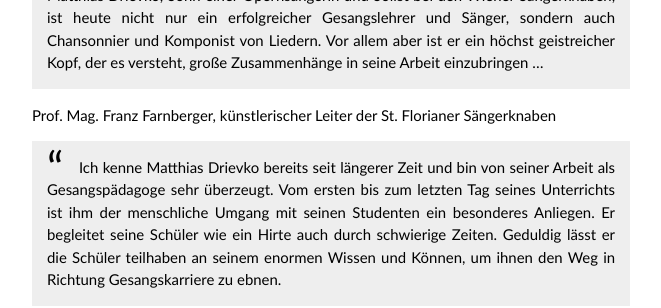
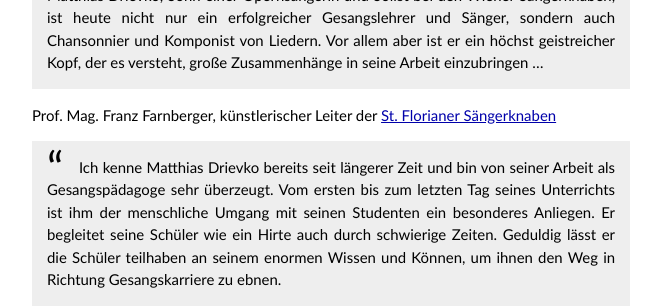
Before and after one commit to drievko/drievko.github.io, a Jekyll site: the page built from referenzen.md, in a window 1280 px wide. Shown: the part 767-1075 px from the top of the page, without its empty margins (309-970 px from the left). Built offline with Jekyll 4.4.1, drawn with Linux system fonts in a browser that asks for light colours.

```diff
--- a/referenzen.md
+++ b/referenzen.md
@@ -27,11 +27,24 @@ einem neuen Kompositionsauftrag für die Tiroler Festspiele 2015,
 ausgesprochen wenige Wochen nach der Aufführung der „[Nachtigall](/werke)“.
 
 
-> [„Die Seele in Klang verwandeln“][Lehrbuch] ist das "missing manual" für das Betriebssystem Gesangsstimme, geschrieben von einem, der das Singen aus allen Blickwinkeln kennt: Matthias Drievko, Sohn einer Opernsängerin und Solist bei den Wiener Sängerknaben, ist heute nicht nur ein erfolgreicher Gesangslehrer und Sänger, sondern auch Chansonnier und Komponist von Liedern. Vor allem aber ist er ein höchst geistreicher Kopf, der es versteht, große Zusammenhänge in seine Arbeit einzubringen ...
+> [„Die Seele in Klang verwandeln“][Lehrbuch] ist das "missing manual"
+> für das Betriebssystem Gesangsstimme, geschrieben von einem,
+> der das Singen aus allen Blickwinkeln kennt:
+> Matthias Drievko, Sohn einer Opernsängerin und Solist bei den Wiener Sängerknaben,
+> ist heute nicht nur ein erfolgreicher Gesangslehrer und Sänger,
+> sondern auch Chansonnier und Komponist von Liedern.
+> Vor allem aber ist er ein höchst geistreicher Kopf, der es versteht,
+> große Zusammenhänge in seine Arbeit einzubringen ...
 
-Prof. Mag. Franz Farnberger, künstlerischer Leiter der St. Florianer Sängerknaben
+Prof. Mag. Franz Farnberger, künstlerischer Leiter der [St. Florianer Sängerknaben]
 
-> Ich kenne Matthias Drievko bereits seit längerer Zeit und bin von seiner Arbeit als Gesangspädagoge sehr überzeugt. Vom ersten bis zum letzten Tag seines Unterrichts ist ihm der menschliche Umgang mit seinen Studenten ein besonderes Anliegen. Er begleitet seine Schüler wie ein Hirte auch durch schwierige Zeiten. Geduldig lässt er die Schüler teilhaben an seinem enormen Wissen und Können, um ihnen den Weg in Richtung Gesangskarriere zu ebnen.
+> Ich kenne Matthias Drievko bereits seit längerer Zeit und
+> bin von seiner Arbeit als Gesangspädagoge sehr überzeugt.
+> Vom ersten bis zum letzten Tag seines Unterrichts ist ihm
+> der menschliche Umgang mit seinen Studenten ein besonderes Anliegen.
+> Er begleitet seine Schüler wie ein Hirte auch durch schwierige Zeiten.
+> Geduldig lässt er die Schüler teilhaben an seinem enormen Wissen und Können,
+> um ihnen den Weg in Richtung Gesangskarriere zu ebnen.
 
 Barbara Daniels, Opernsängerin
 
```
Also changed, not shown: other parts of referenzen.md (+1 -0 lines).
